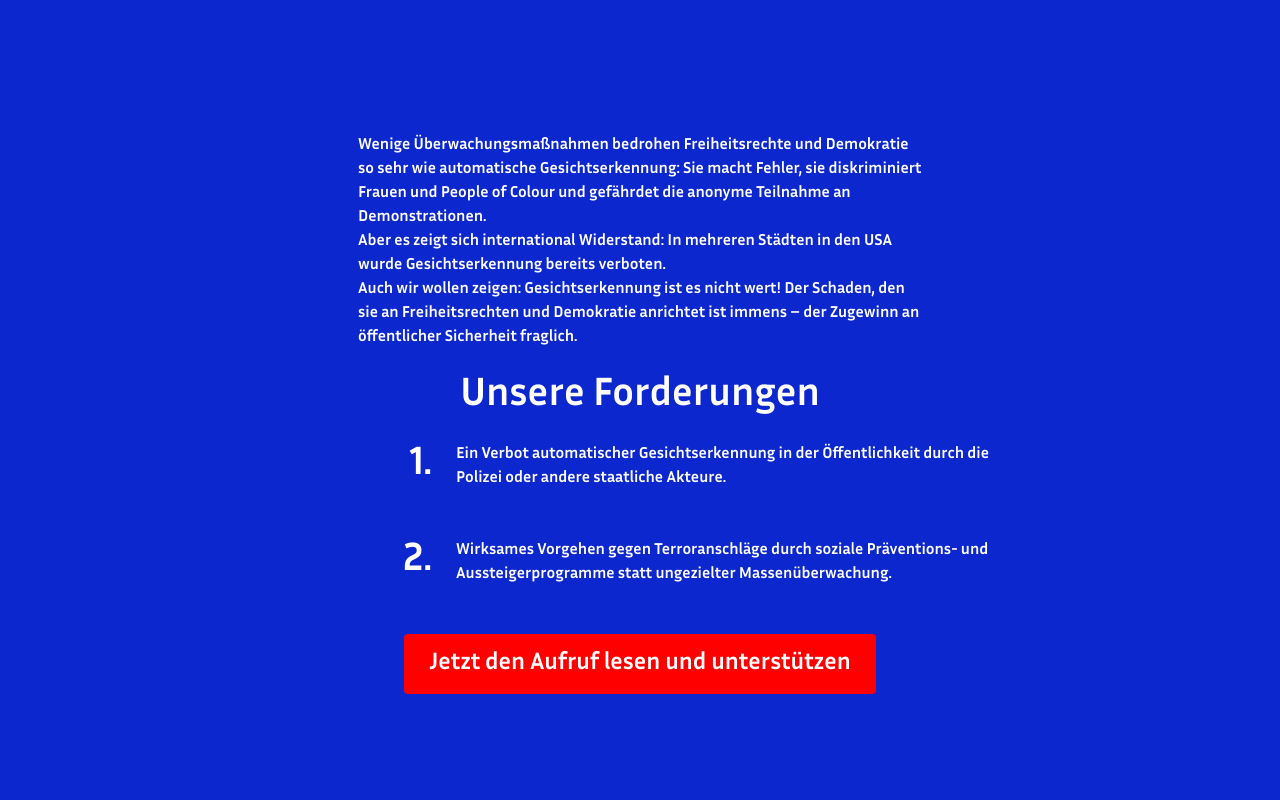
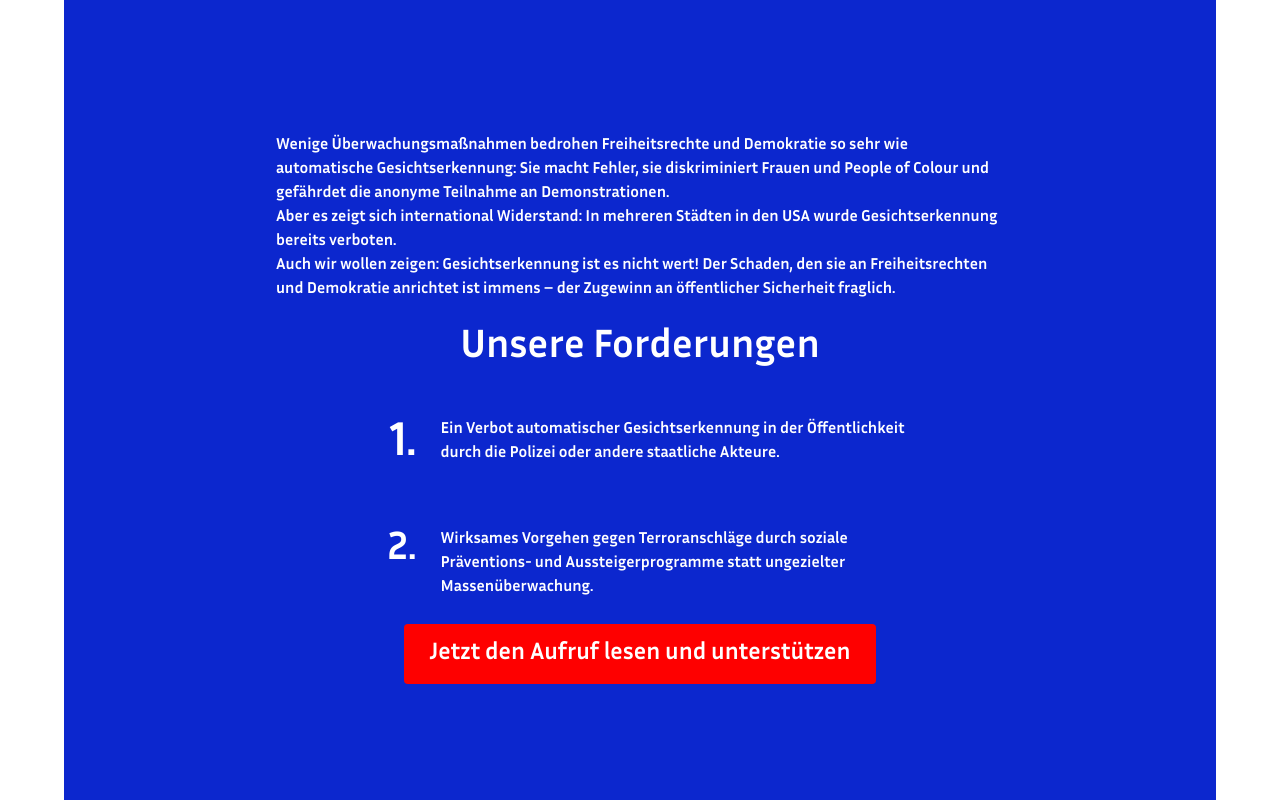
Before and after one commit to hnj2/gesichtserkennung-stoppen, a website: page html/index.html in a window 1280 px wide. Shown: the part 440-1240 px from the top of the page. Drawn offline with Linux system fonts and the light colour scheme.

Commit message:
navigation, wrapper and Forderungen updatesCC

```diff
--- a/html/index.html
+++ b/html/index.html
@@ -12,7 +12,7 @@
 <body>
   <div class="container">
     <div class="columns">
-      <div class="column is-8-desktop is-offset-2-desktop">
+      <div class="column is-12-desktop is-offset-0-desktop">
 
 
         <nav class="navbar" role="navigation" aria-label="main navigation">
@@ -28,10 +28,10 @@
           <div id="navbarBasicExample" class="navbar-menu">
 
               <div class="navbar-end">
-                <a class="navbar-item" href="#unterstützende">
+                <a class="navbar-item is-tab" href="#unterstützende">
                   Unterstützende
                 </a>
-                <a class="navbar-item" href="#über-das-projekt">
+                <a class="navbar-item is-tab" href="#über-das-projekt">
                   Über das Projekt
                 </a>
               </div>
@@ -44,9 +44,9 @@
       </div>
     </div>
   </div>
+  <div class="container">
   <section class="hero is-medium is-primary">
     <div class="hero-body">
-      <div class="container ">
         <div class="columns">
           <div class="column is-8-desktop is-offset-2-desktop">
             <h1 class="title is-2 is-spaced is-uppercase">
@@ -54,13 +54,11 @@
             </h1>
           </div>
         </div>
-      </div>
     </div>
   </section>
   <section class="section hero is-medium is-info">
-    <div class="container">
       <div class="columns">
-        <div class="column is-6-desktop is-offset-3-desktop">
+        <div class="column is-8-desktop is-offset-2-desktop">
             <p>
               Wenige Überwachungsmaßnahmen bedrohen Freiheitsrechte und Demokratie so sehr wie automatische Gesichtserkennung: Sie macht Fehler, sie diskriminiert Frauen und People of Colour und gefährdet die anonyme Teilnahme an
               Demonstrationen.
@@ -75,12 +73,18 @@
 
 
       <div class="columns">
-        <div class="column is-8-desktop is-offset-2-desktop">
+        <div class="column is-10-desktop is-offset-1-desktop">
           <div class="content">
             <h2 class="title is-2 has-text-centered">Unsere Forderungen</h2>
+          </div>
+        </div>
+      </div>
+      <div class="columns">
+        <div class="column is-7-desktop is-offset-2-desktop">
+          <div class="content">
             <div class="columns is-mobile">
               <div class="column">
-                <h3 class="title is-2 has-text-right">1.</h3>
+                <h3 class="title is-1 has-text-right">1.</h3>
               </div>
               <div class="column is-three-quarters-mobile is-two-thirds-tablet is-half-desktop is-three-quarters">
                 Ein Verbot automatischer Gesichtserkennung in der Öffentlichkeit durch die Polizei oder andere staatliche Akteure.
@@ -94,6 +98,12 @@
                 Wirksames Vorgehen gegen Terroranschläge durch soziale Präventions- und Aussteigerprogramme statt ungezielter Massenüberwachung.
               </div>
             </div>
+          </div>
+        </div>
+      </div>
+      <div class="columns">
+        <div class="column is-10-desktop is-offset-1-desktop">
+          <div class="content">
             <center><a class="button is-large is-size-6-mobile is-primary is-hcentered" href="/aufruf.html">
                 Jetzt den Aufruf lesen und unterstützen
               </a>
@@ -101,10 +111,8 @@
           </div>
         </div>
       </div>
-    </div>
   </section>
   <section class="section">
-    <div class="container">
       <div class="columns">
         <div class="column is-8-desktop is-offset-2-desktop">
           <div class="content">
@@ -154,7 +162,6 @@
             </div>
           </div>
         </div>
-      </div>
     </div>
   </section>
 
@@ -363,6 +370,7 @@
     <a href="/impressum.html">Impressum</a>
     <a href="/datenschutz.html">Datenschutz</a>
   </footer>
+  </div>
 </body>
 
 </html>
```
